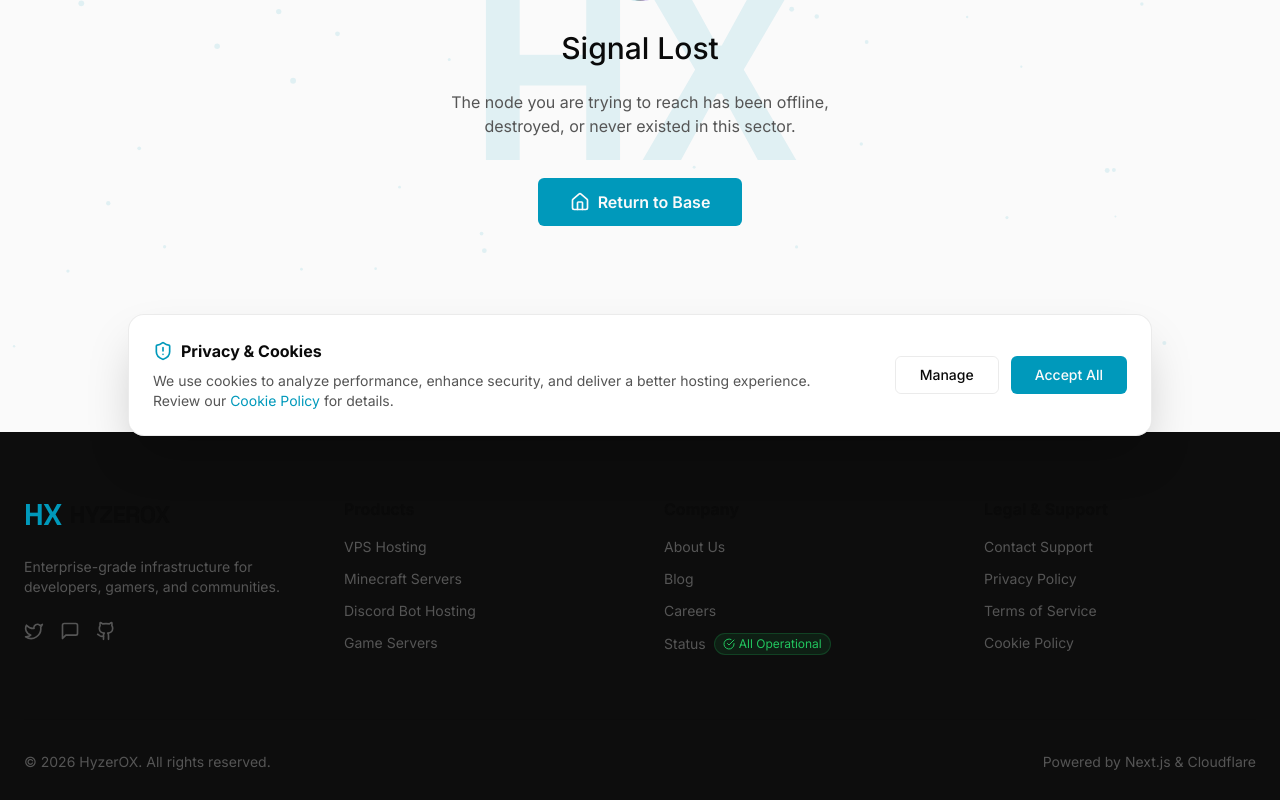
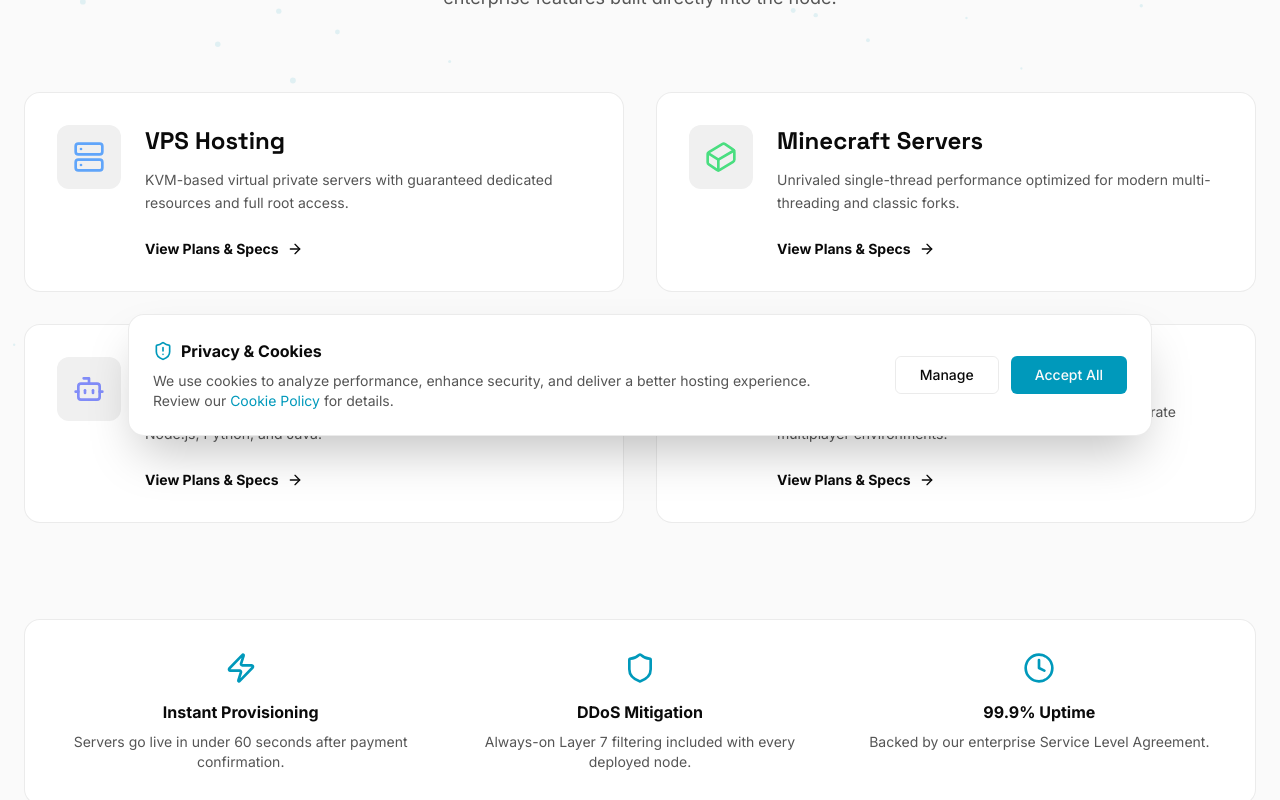
Before and after one commit to Zentrix-Dev/HyzerOX, a Next.js app: page /products in a window 1280 px wide. Before the commit this address had no page. Shown: the part 340-1140 px from the top of the page. Built offline with nearby package versions, Linux system fonts and the light colour scheme.

Commit message:
Create page.tsx

```diff
--- /dev/null
+++ b/app/products/page.tsx
@@ -0,0 +1,124 @@
+"use client";
+import { motion } from "framer-motion";
+import Link from "next/link";
+import { Server, Cuboid, Bot, Gamepad2, ArrowRight, Zap, Shield, Clock } from "lucide-react";
+
+const products = [
+  {
+    title: "VPS Hosting",
+    slug: "vps",
+    desc: "KVM-based virtual private servers with guaranteed dedicated resources and full root access.",
+    icon: Server,
+    color: "from-blue-500/20 to-transparent",
+    iconColor: "text-blue-400"
+  },
+  {
+    title: "Minecraft Servers",
+    slug: "minecraft",
+    desc: "Unrivaled single-thread performance optimized for modern multi-threading and classic forks.",
+    icon: Cuboid,
+    color: "from-green-500/20 to-transparent",
+    iconColor: "text-green-400"
+  },
+  {
+    title: "Discord Bot Hosting",
+    slug: "discord-bots",
+    desc: "24/7 uninterrupted uptime for your community nodes. Supports Node.js, Python, and Java.",
+    icon: Bot,
+    color: "from-indigo-500/20 to-transparent",
+    iconColor: "text-indigo-400"
+  },
+  {
+    title: "Game Servers",
+    slug: "game-servers",
+    desc: "Low-latency global infrastructure optimized for high-tickrate multiplayer environments.",
+    icon: Gamepad2,
+    color: "from-orange-500/20 to-transparent",
+    iconColor: "text-orange-400"
+  }
+];
+
+export default function ProductsOverview() {
+  return (
+    <div className="max-w-7xl mx-auto px-6 py-20">
+
+      {/* Header Section */}
+      <div className="text-center mb-20">
+        <motion.h1
+          className="font-heading text-5xl md:text-6xl font-bold mb-6 text-textMain tracking-tight"
+          initial={{ opacity: 0, y: 20 }} animate={{ opacity: 1, y: 0 }}
+        >
+          Explore Our <span className="text-primary">Infrastructure</span>
+        </motion.h1>
+        <motion.p
+          className="text-lg text-textMuted max-w-2xl mx-auto"
+          initial={{ opacity: 0, y: 20 }} animate={{ opacity: 1, y: 0 }} transition={{ delay: 0.1 }}
+        >
+          Select a product below to view specific pricing tiers, hardware allocations, and enterprise features built directly into the node.
+        </motion.p>
+      </div>
+
+      {/* Products Grid */}
+      <div className="grid md:grid-cols-2 gap-8 mb-24">
+        {products.map((product, i) => (
+          <motion.div
+            key={product.slug}
+            initial={{ opacity: 0, y: 20 }}
+            animate={{ opacity: 1, y: 0 }}
+            transition={{ delay: 0.2 + (i * 0.1) }}
+          >
+            {/* Notice the href linking directly to your slugs! */}
+            <Link
+              href={`/products/${product.slug}`}
+              className="glass-panel p-8 rounded-2xl flex flex-col h-full relative overflow-hidden group hover:border-primary transition-all duration-300 hover:-translate-y-1 hover:shadow-xl block"
+            >
+              <div className={`absolute inset-0 bg-gradient-to-br ${product.color} opacity-0 group-hover:opacity-100 transition-opacity duration-500`} />
+
+              <div className="relative z-10 flex items-start gap-6">
+                <div className="w-16 h-16 bg-elevated rounded-xl flex items-center justify-center shrink-0">
+                  <product.icon className={`w-8 h-8 ${product.iconColor}`} />
+                </div>
+
+                <div className="flex-grow">
+                  <h2 className="font-heading text-2xl font-bold text-textMain mb-3 group-hover:text-primary transition-colors">
+                    {product.title}
+                  </h2>
+                  <p className="text-textMuted text-sm leading-relaxed mb-6">
+                    {product.desc}
+                  </p>
+
+                  <div className="flex items-center text-sm font-bold text-textMain group-hover:text-primary transition-colors">
+                    View Plans & Specs <ArrowRight className="w-4 h-4 ml-2 group-hover:translate-x-1 transition-transform" />
+                  </div>
+                </div>
+              </div>
+            </Link>
+          </motion.div>
+        ))}
+      </div>
+
+      {/* Global Features Bar */}
+      <motion.div
+        className="glass-panel rounded-2xl p-8 grid grid-cols-1 md:grid-cols-3 gap-8 text-center"
+        initial={{ opacity: 0, y: 20 }} animate={{ opacity: 1, y: 0 }} transition={{ delay: 0.6 }}
+      >
+        <div className="flex flex-col items-center">
+          <Zap className="w-8 h-8 text-primary mb-4" />
+          <h3 className="font-bold text-textMain mb-2">Instant Provisioning</h3>
+          <p className="text-sm text-textMuted">Servers go live in under 60 seconds after payment confirmation.</p>
+        </div>
+        <div className="flex flex-col items-center">
+          <Shield className="w-8 h-8 text-primary mb-4" />
+          <h3 className="font-bold text-textMain mb-2">DDoS Mitigation</h3>
+          <p className="text-sm text-textMuted">Always-on Layer 7 filtering included with every deployed node.</p>
+        </div>
+        <div className="flex flex-col items-center">
+          <Clock className="w-8 h-8 text-primary mb-4" />
+          <h3 className="font-bold text-textMain mb-2">99.9% Uptime</h3>
+          <p className="text-sm text-textMuted">Backed by our enterprise Service Level Agreement.</p>
+        </div>
+      </motion.div>
+
+    </div>
+  );
+          }
```
